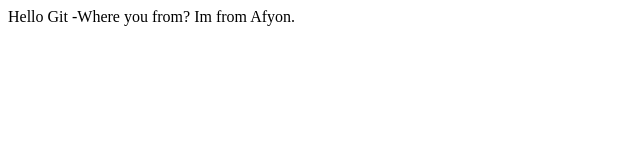
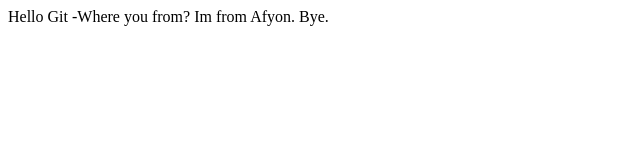
Before and after one commit to rukiyetunc/test-repo, a plain HTML site: page index.html in a window 1280 px wide. Shown: the full height of the page, 0-640 px from the left. Drawn offline with Linux system fonts and the light colour scheme.

Commit message:
added Bye

```diff
--- a/index.html
+++ b/index.html
@@ -9,5 +9,7 @@
 <body>
     Hello Git -Where you from?
     Im from Afyon.
+
+    Bye.
 </body>
 </html>
```
